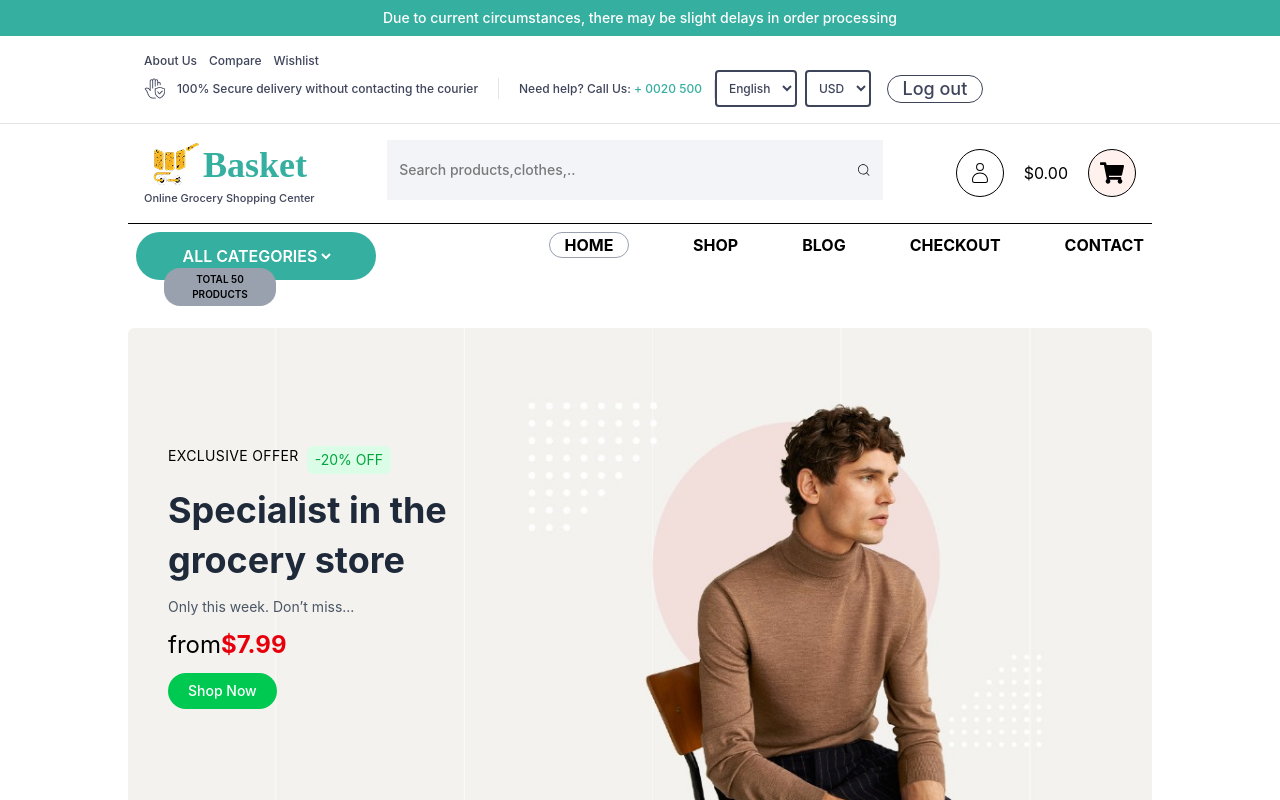
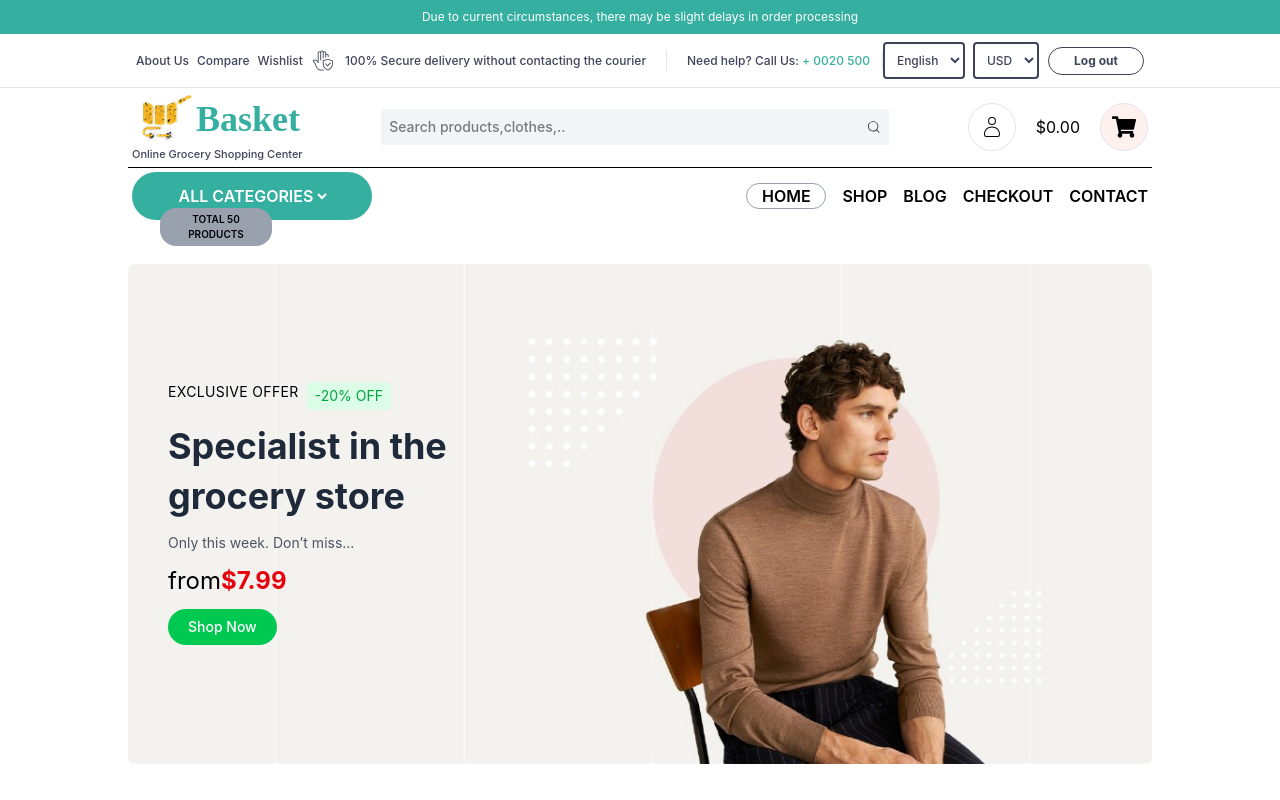
Before and after one commit to taarekelshenawy/react-ecommerce-app, a React (Vite) app: page /Home in a window 1280 px wide. Shown: the top 800 px of the page. Built offline with nearby package versions, Linux system fonts and the light colour scheme; no server answers; sample sign-in values are in the browser's storage.

Commit message:
fix:improve-ui-navbar

```diff
--- a/src/Components/Navbar/Navbar.tsx
+++ b/src/Components/Navbar/Navbar.tsx
@@ -51,22 +51,21 @@ export default function Navbar() {
 
   return (
     <div>
-        <div className="w-full bg-[#35AFA0] h-9 flex justify-center  items-center">
-            <p className="font-medium text-white text-[10px] md:text-sm">Due to current circumstances, there may be slight delays in order processing</p>
+        <div className="w-full bg-[#35AFA0] p-2 flex justify-center  items-center">
+            <p className="font-normal text-white text-[12px] ">Due to current circumstances, there may be slight delays in order processing</p>
         </div>
         { token &&
         <>
           <div className='border-b border-[#E3E4E6]'>
-              <div className='text-[12px] text-[#3E445A] font-medium flex  justify-between flex-wrap w-[80%] max-sm:gap-5 mx-auto items-center p-4'>
-                <div>
-                    <ul className="flex gap-3">
+              <div className='text-[12px] text-[#3E445A] font-medium flex items-center  justify-between flex-wrap w-[80%] max-sm:gap-2 mx-auto  p-2'>
+                    <ul className="flex items-center gap-2">
                         <li><Link to="/About">About Us</Link></li>
                         <li>Compare</li>
                         <li><Link to='/wishlist'>Wishlist</Link></li>
                     </ul>
-                </div>
 
-                <div className='flex items-center gap-6  flex-wrap mt-6 max-sm:mt-0 xl:mt-0 xl:gap-0'>
+
+                <div className='sm:hidden  xl:flex items-center gap-6  flex-wrap max-sm:mt-0 xl:mt-0 xl:gap-0'>
                          <div>
                          <MdMenu className='w-10 h-10 max-sm:block hidden' onClick={()=>setIsmobile(!ismobile)}/>
                         </div>
@@ -87,42 +86,45 @@ export default function Navbar() {
                             <option>Eg</option>
                         </select>
                     </div>
-                   {token ?
-                    <div className='border w-24 h-7 ml-4 flex justify-center items-center rounded-2xl'>
-                    <button className='font-boldt text-lg cursor-pointer' onClick={()=>logout()}>Log out</button>
+
+                </div>
+
+                <div>
+                      {token ?
+                    <div className='border w-24 h-7  flex justify-center items-center rounded-2xl'>
+                    <button className=' text-md font-bold cursor-pointer' onClick={()=>logout()}>Log out</button>
                     </div> :
                     ""}
-
                 </div>
              </div>
           </div>
-        <div className='w-[80%]  mx-auto flex flex-wrap justify-between p-4 border-b'>
+        <div className='w-[80%]  items-center  mx-auto flex flex-wrap justify-between p-1 border-b'>
             <div>
                 <div className='flex items-center'>
-                    <img src={baketimg} alt='basket-img'></img>
-                    <p className='text-[#35AFA0] basket xl:text-4xl font-bold text-2xl'>Basket</p>
+                    <img src={baketimg} alt='basket-img' className='xl:w-16 w-10'></img>
+                    <p className='text-[#35AFA0] basket xl:text-4xl font-bold text-xl'>Basket</p>
                 </div>
                 <p className='text-[#3E445A] text-[11px] font-medium'>Online Grocery Shopping Center</p>
             </div>
-            <div className=' flex justify-between font-medium p-3 mt-6 xl:mt-0 items-center max-sm:w-full   w-[50%] bg-[#F3F4F7] h-[60px]'>
-                <input type='text' placeholder='Search products,clothes,..' className='w-full text-sm'></input>
+            <div className=' max-sm:hidden sm:hidden  lg:flex justify-between font-medium p-2  items-center max-sm:w-full   w-[50%] bg-[#F3F4F7] '>
+                <input type='text' placeholder='Search products,clothes,..' className='w-full text-sm outline-none'></input>
                 <CiSearch />
 
             </div>
-            <div className='flex items-center gap-5 mt-7 xl:mt-0'>
-                <div className='border rounded-full w-12 h-12 flex justify-center items-center'>
-                    <Link to="/login"><CiUser className='w-6 h-6' /></Link>
+            <div className='flex items-center gap-5 max-sm:mt-3'>
+                <div className='border rounded-full xl:w-12 xl:h-12 w-8 h-8 flex justify-center items-center border-[#E2E4EC]'>
+                    <Link to="/login"><CiUser className='xl:w-6 xl:h-6 w-4 h-4 ' /></Link>
 
                 </div>
                 <p>$0.00</p>
-                <div className='bg-[#FFF1EE] border rounded-full w-12 h-12 flex justify-center items-center'>
-                <Link to="/cartpage"><FaShoppingCart className='w-6 h-6'/></Link>
+                <div className='bg-[#FFF1EE] border-[#E2E4EC] border rounded-full  xl:w-12 xl:h-12 w-8 h-8 flex justify-center items-center'>
+                <Link to="/cartpage"><FaShoppingCart className='xl:w-6 xl:h-6 w-4 h-4'/></Link>
 
                 </div>
             </div>
 
         </div>
-        <div className='w-[80%] mx-auto p-2 flex justify-between flex-wrap max-sm:flex-col '>
+        <div className='w-[80%] mx-auto p-1 flex items-center justify-between flex-wrap max-sm:flex-col '>
             <div className='relative'>
                 <div className='bg-[#35AFA0] w-60 h-12 rounded-3xl flex justify-center items-center'>
                      <select className='font-semibold text-[#FFFFFF]'>
@@ -144,7 +146,7 @@ export default function Navbar() {
                     <li>CHECKOUT</li>
                     <li><Link to="/Contact">CONTACT</Link></li>
                     </ul> :
-                    <ul className='flex max-sm:hidden  gap-16 items-center font-bold flex-wrap mt-10 xl:mt-0  '>
+                    <ul className='flex max-sm:hidden  gap-4  items-center font-semibold flex-wrap mt-10 xl:mt-0  '>
                         <li className='border  border-gray-400 hover:text-[#35AFA0] rounded-2xl w-20 text-center cursor-pointer'>
                             <Link to='/Home'>HOME</Link></li>
                         <li className='hover:text-[#35AFA0]'><Link to='/Shop' className='cursor-pointer' >SHOP</Link></li>
--- a/src/Components/Register/Register.tsx
+++ b/src/Components/Register/Register.tsx
@@ -3,9 +3,9 @@ import { useFormik } from 'formik';
 import * as Yup from 'yup';
 import { Register } from '../../Store/Authslice';
 import { useAppDispatch } from '../../Store/hooks';
-  import {  toast } from 'react-toastify';
-  import { Link } from 'react-router-dom';
-  import { useNavigate } from 'react-router-dom';
+import {  toast } from 'react-toastify';
+import { Link } from 'react-router-dom';
+import { useNavigate } from 'react-router-dom';
 
 
 
```
